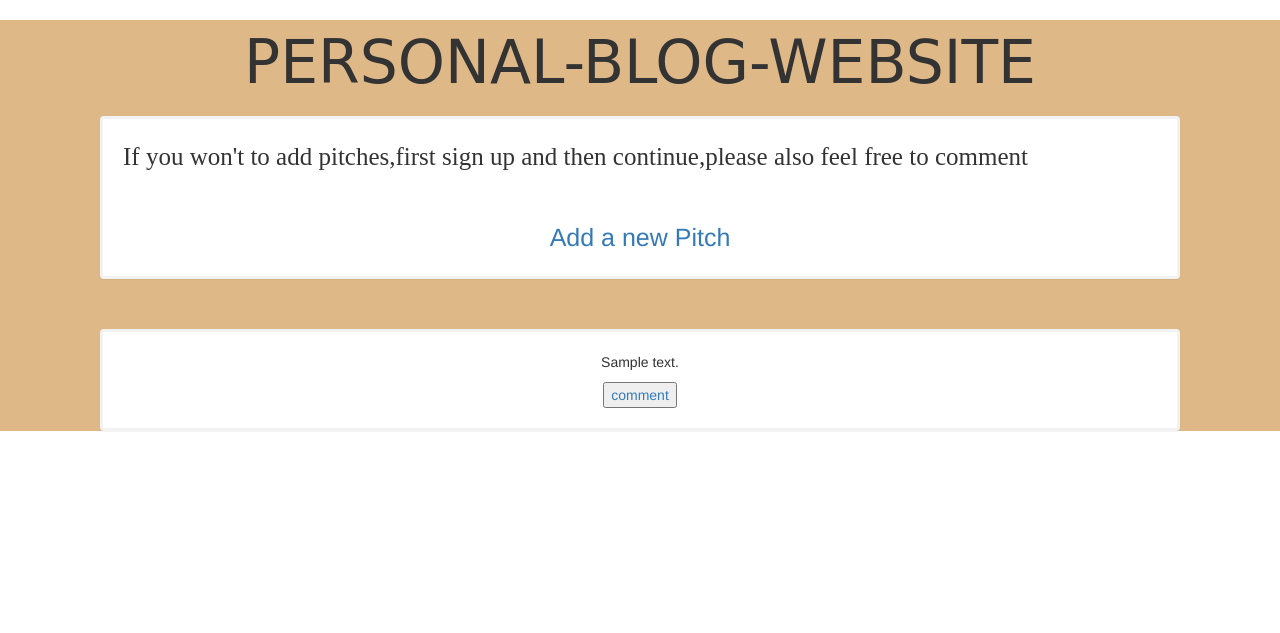
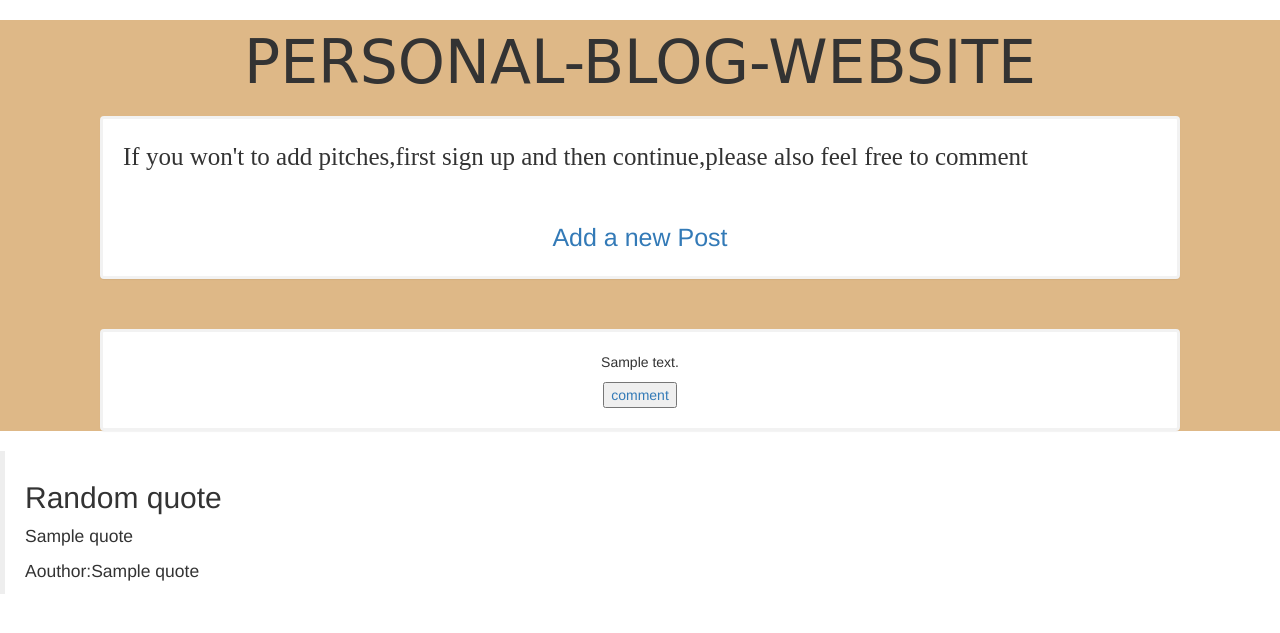
Before and after one commit to ugiriwabo/Personal_blog, a Flask app: template app/templates/index.html in a window 1280 px wide. Shown: the part 52-685 px from the top of the page. Run offline with Flask 2, Linux system fonts and the light colour scheme; tables that the repository leaves empty hold one stand-in row (values such as "Sample post"); the template is opened without the code that fills it: values that come from a table or form of the project are taken from there, most other values are stand-ins (such as "Sample title", 1, 10 or a date in 2020); parts of the project's set-up code (start-up, migrations or seed data) failed here and were passed over; some libraries are stand-ins or nearby versions.

Commit message:
add quote in index.html

```diff
--- a/app/models.py
+++ b/app/models.py
@@ -97,8 +97,7 @@ class Profile(db.Model):
         return Post.query.all()
 
 class Quote:
-
     def __init__(self,id,author,quote):
         self.id =id
         self.author = author
-        self. quote = quote
+        self.quote = quote
--- a/app/templates/index.html
+++ b/app/templates/index.html
@@ -5,13 +5,13 @@
     <div style="background-color:burlywood;">
         <div style="  margin-right:100px;margin-left: 100px;text-align:center; font-size:6px;">
             <span style="font-size:60px; font-family: 'Akronim', cursive;">PERSONAL-BLOG-WEBSITE</span>
-        </div>
+       </div>
         <div class="panel" style=" border: 3px solid #f2f2f2; margin-top:10px; padding:20px; margin-left: 100px;margin-right: 100px;">
             <p style="font-family: 'Bellefair', serif; font-size:25px;">If you won't to add pitches,first sign up and then continue,please also feel free to comment</p>
             <div style="text-align:center; font-size: 25px;">
                 <a href="/new">
                     <br>
-                    <span >Add a new Pitch</span>
+                    <span >Add a new Post</span>
                 </a>
             </div>
         </div>
@@ -23,7 +23,11 @@
             {%endfor%}
         </div>
     </div>
-
+    <blockquote>
+        <h2>Random quote</h2>
+        <p>{{quote.quote}}</p>
+        <p>Aouthor:{{quote.quote}}</p>
+    </blockquote>
 
 
     <div class="row">
--- a/config.py
+++ b/config.py
@@ -1,6 +1,7 @@
 import os
 
 class Config:
+    QUOTE_API_BASE_URL = 'http://quotes.stormconsultancy.co.uk/random.json'
     SECRET_KEY = os.environ.get('SECRET_KEY')
     SQLALCHEMY_DATABASE_URI = 'postgresql+psycopg2://wecode:12345@localhost/blog'
     UPLOADED_PHOTOS_DEST ='app/static/photos'
```
Also changed, not shown: app/main/views.py (+6 -6 lines).
